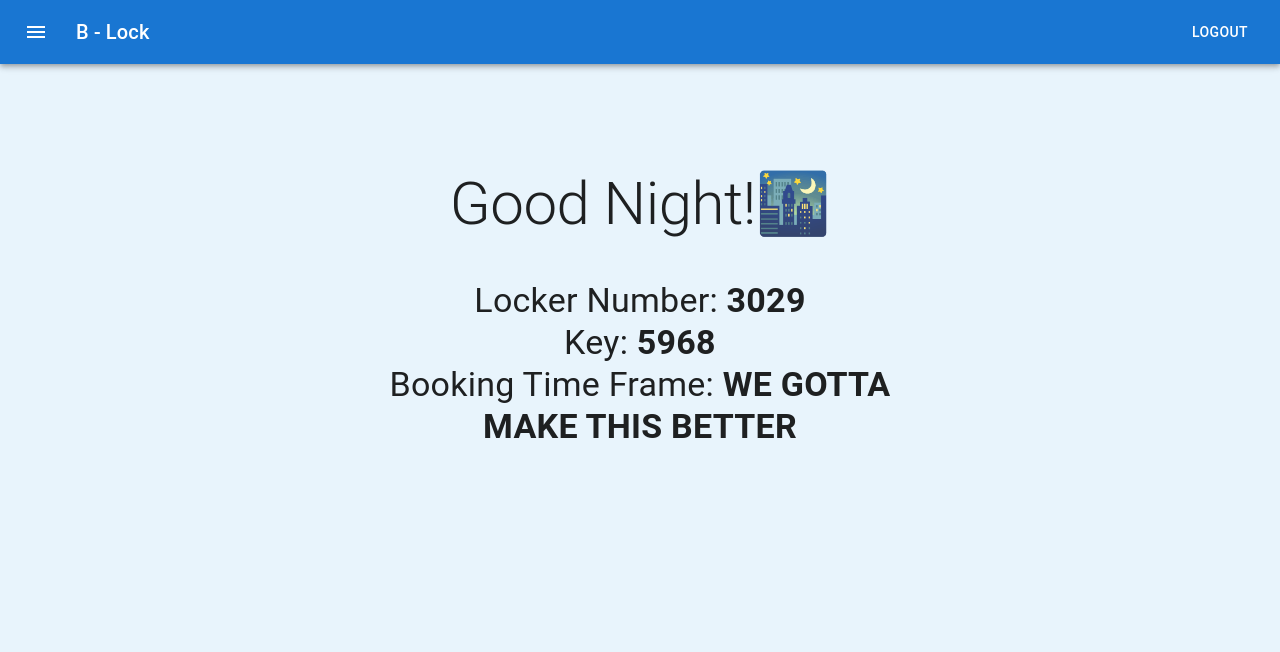
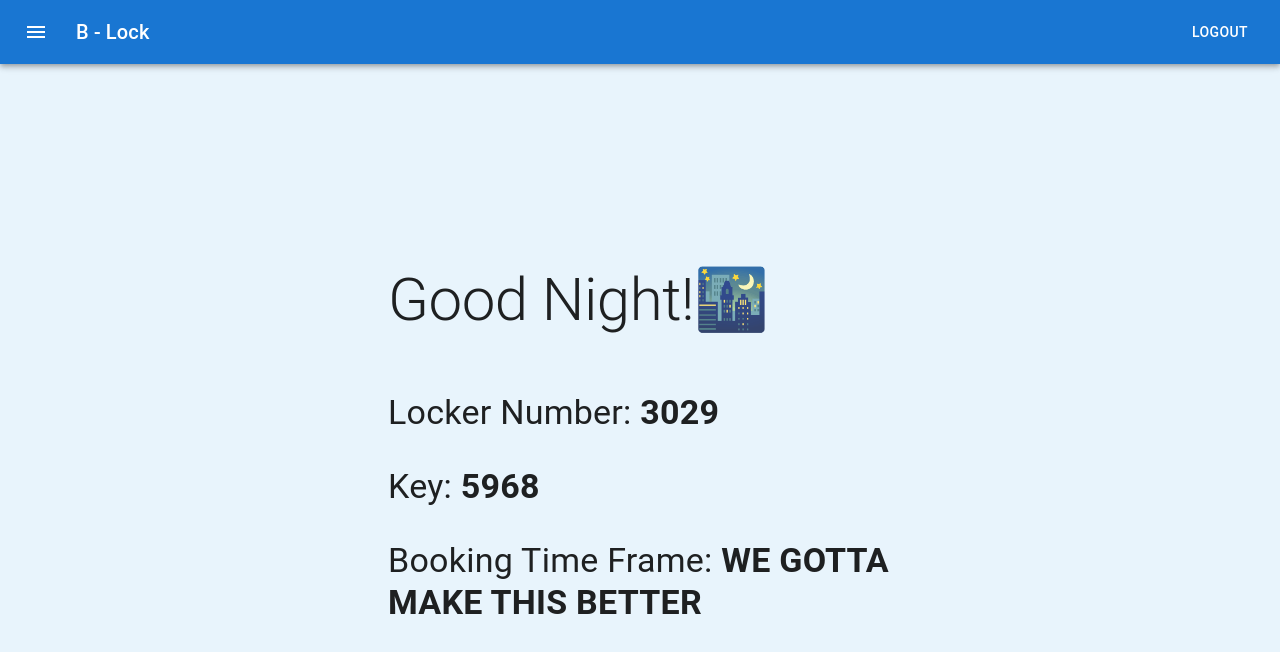
Before and after one commit to rseln/BLock-FE, a React app: page / in a window 1280 px wide. Shown: the top 652 px of the page. Built offline with nearby package versions, Linux system fonts and the light colour scheme.

Commit message:
quick styling cleanup

```diff
--- a/components/BookingDetail.tsx
+++ b/components/BookingDetail.tsx
@@ -2,9 +2,9 @@ import Typography from '@mui/material/Typography';
 
 const BookingDetail = (props) => {
     return (
-        <Typography align="center" component="h2" variant="h4">
-          {props.text}: <b>{props.value}</b>
-        </Typography>
+      <Typography align="left" component="h4" variant="h4" sx={{ py: 2 }}>
+        {props.text}: <b>{props.value}</b>
+      </Typography>
     )
 }
 
--- a/src/Booking.tsx
+++ b/src/Booking.tsx
@@ -4,7 +4,7 @@ import CssBaseline from '@mui/material/CssBaseline';
 import Box from '@mui/material/Box';
 import Typography from '@mui/material/Typography';
 import Container from '@mui/material/Container';
-import { createTheme, ThemeProvider } from '@mui/material/styles';
+import { createTheme } from '@mui/material/styles';
 import { FormControl, InputLabel, NativeSelect } from '@mui/material';
 import Stack from '@mui/material/Stack';
 
@@ -25,8 +25,6 @@ import { DatePicker } from '@mui/x-date-pickers/DatePicker';
 //     }).then(data => data.json())
 // }
 
-const defaultTheme = createTheme();
-
 const Booking = () => {
   const [startTime, setStartTime] = React.useState<Dayjs  | null>(dayjs('2022-04-17T15:30'));
   const [endTime, setEndTime] = React.useState<Dayjs  | null>(dayjs('2022-04-17T15:30'));
@@ -37,7 +35,6 @@ const Booking = () => {
   }
 
   return (
-    <ThemeProvider theme={defaultTheme}>
       <Container component="main" maxWidth="sm">
         <CssBaseline />
         <Box
@@ -106,7 +103,6 @@ const Booking = () => {
           </Box>
         </Box>
       </Container>
-    </ThemeProvider>
   );
 }
 
--- a/src/Home.tsx
+++ b/src/Home.tsx
@@ -33,16 +33,15 @@ const Home = () => {
     }
   return (
     <Container component="main" maxWidth="sm">
-      <CssBaseline />
       <Box
         sx={{
-          marginTop: 8,
+          marginTop: 20,
           display: 'flex',
           flexDirection: 'column',
-          alignItems: 'center',
+          alignItems: 'left',
         }}
       >
-        <Typography align="center" component="h2" variant="h2" sx={{ p: 5 }}>
+        <Typography align="left" component="h2" variant="h2" sx={{ py: 5 }}>
           {estimateTime()}
         </Typography>
 
--- a/src/Layout.tsx
+++ b/src/Layout.tsx
@@ -6,6 +6,7 @@ import Typography from '@mui/material/Typography';
 import Button from '@mui/material/Button';
 import IconButton from '@mui/material/IconButton';
 import MenuIcon from '@mui/icons-material/Menu';
+import { Container, CssBaseline } from '@mui/material';
 
 export default function ButtonAppBar(props) {
   return (
@@ -29,10 +30,11 @@ export default function ButtonAppBar(props) {
           </Toolbar>
         </AppBar>
       </Box>
-      <div className="content">
+      <Container maxWidth="sm">
+      <CssBaseline />
+
         {props.children}
-      </div>
-
+      </Container>
     </div>
   );
 }
--- a/src/Login.tsx
+++ b/src/Login.tsx
@@ -25,10 +25,6 @@ const Login = ({setToken}) => {
     }
   return (
     <>
-    <div className='bg-black/50 fixed top-0 left-0 w-full h-screen'></div>
-    <div className='fixed w-full px-4 py-24 z-50'>
-    <div className='max-w-[450px] h-[600px] mx-auto bg-black/80 text-white'>
-    <div className='max-w-[320px] mx-auto py-16'>
         <h1>Log In Here</h1>
         <form onSubmit={handleSubmit} className='w-full flex flex-col py-4'>
                 <p className='text-white font-bold'>UserName</p>
@@ -40,9 +36,6 @@ const Login = ({setToken}) => {
                 <p><input type="checkbox" />Remember Me</p>
             </div>
         </form>
-    </div>
-    </div>
-    </div>
     </>
   )
 }
--- a/src/Upcoming.tsx
+++ b/src/Upcoming.tsx
@@ -2,7 +2,7 @@ import CssBaseline from "@mui/material/CssBaseline";
 import Box from "@mui/material/Box";
 import Typography from "@mui/material/Typography";
 import Container from "@mui/material/Container";
-import { createTheme, ThemeProvider } from "@mui/material/styles";
+import { createTheme } from "@mui/material/styles";
 import EditIcon from "@mui/icons-material/Edit";
 import {
     Divider,
@@ -38,11 +38,8 @@ const bookings: IBooking[] = [
   },
 ];
 
-const defaultTheme = createTheme();
-
 const Upcoming = () => {
   return (
-    <ThemeProvider theme={defaultTheme}>
       <Container component="main" maxWidth="sm">
         <CssBaseline />
         <Box
@@ -79,7 +76,6 @@ const Upcoming = () => {
             </List>
         </Box>
       </Container>
-    </ThemeProvider>
   );
 };
 
```
Lines whose indentation alone changed are shown as unchanged.
